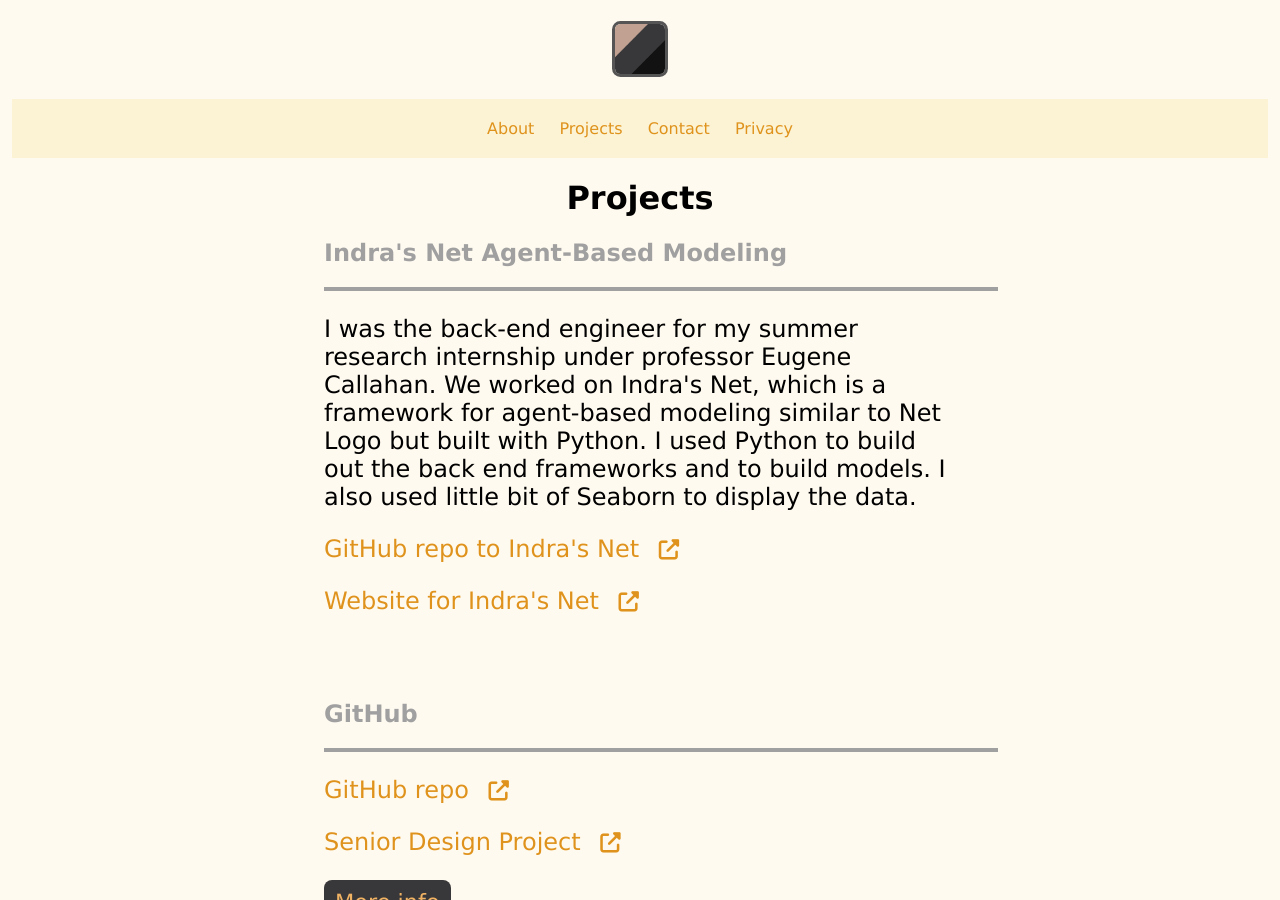
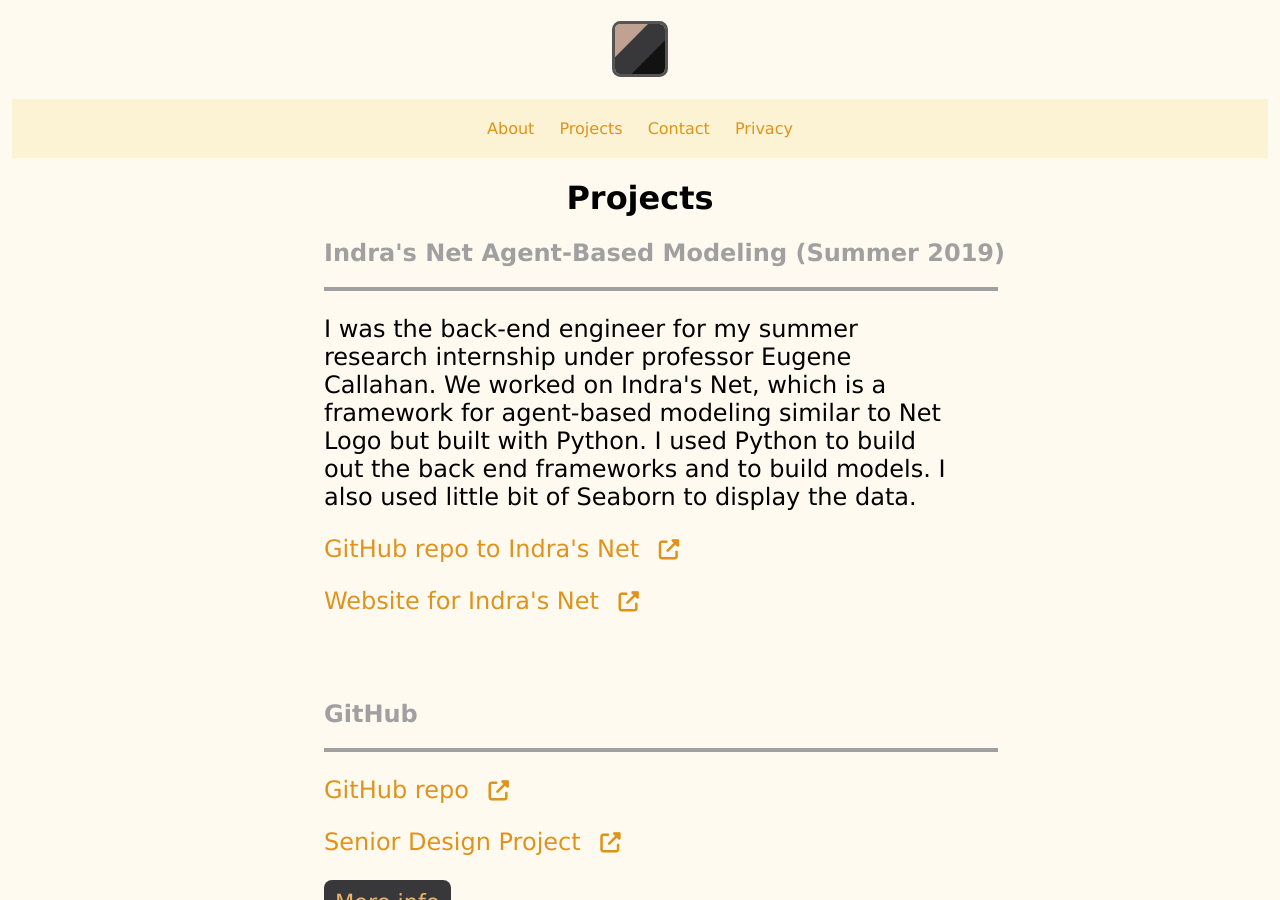
Before and after one commit to simon0h/simon0h.github.io, a Jekyll site: the page built from projects/index.html, in a window 1280 px wide and 900 px high. Built offline with Jekyll 4.4.1, drawn with Linux system fonts in a browser that asks for light colours; nearby versions of some CDN libraries.

Commit message:
Added the date for summer internship

```diff
--- a/projects/index.html
+++ b/projects/index.html
@@ -9,7 +9,7 @@
 <h1> Projects </h1>
 
 <body>
-	<h2 class="first_h2"> Indra's Net Agent-Based Modeling </h2>
+	<h2 class="first_h2"> Indra's Net Agent-Based Modeling (Summer 2019) </h2>
 	<hr>
 	<p> I was the back-end engineer for my summer research internship under professor Eugene Callahan. We worked on Indra's Net, which is a framework for agent-based modeling similar to Net Logo but built with Python. I used Python to build out the back end frameworks and to build models. I also used little bit of Seaborn to display the data.</p>
 
```
